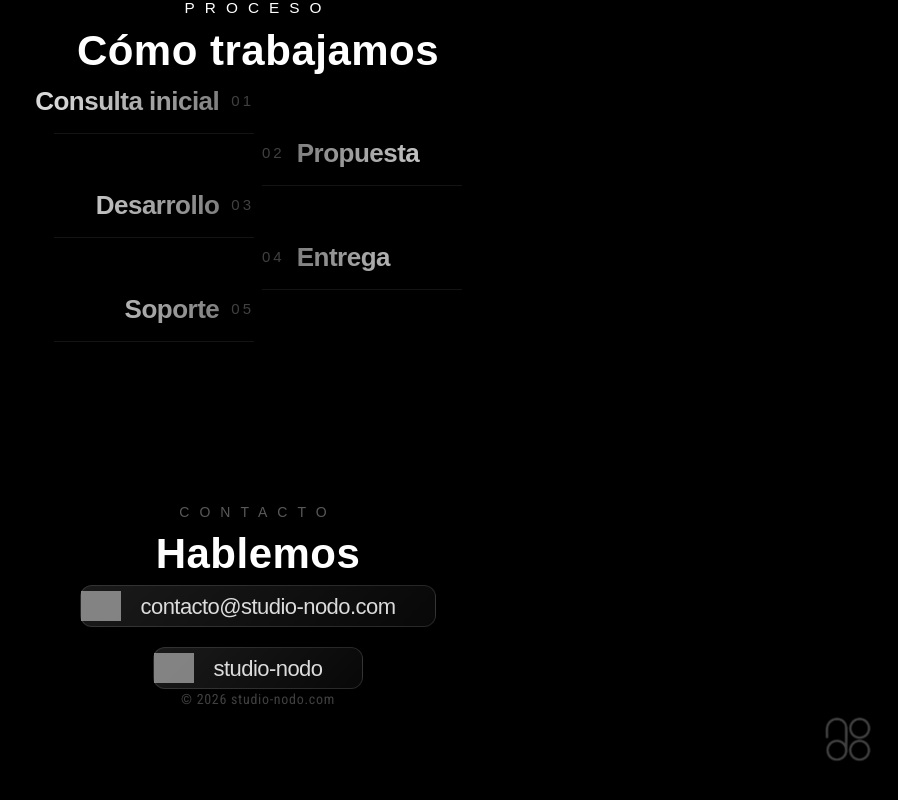
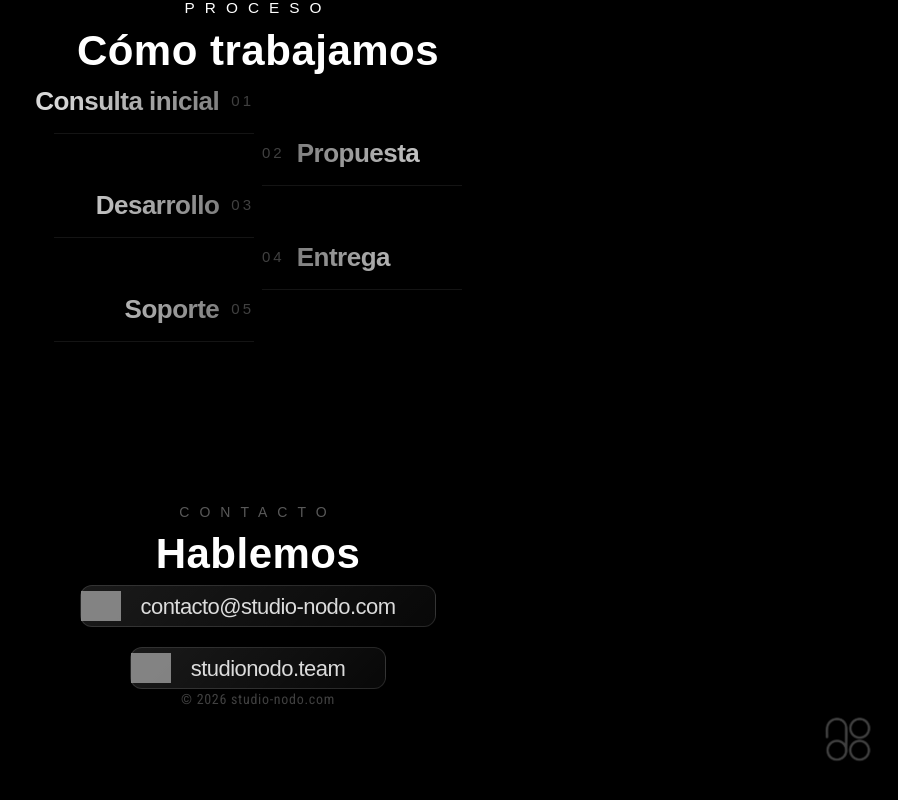
Before and after one commit to Studio-nodo/nodo-web, a Next.js app: page / in a window 1280 px wide. Shown: the part 3272-4072 px from the top of the page, without its empty margins (382-1280 px from the left). Built offline with nearby package versions, Linux system fonts and the light colour scheme; grey boxes are pictures that could not be loaded; a web font is replaced by a local one.

Commit message:
sitemap.xml actualizado

```diff
--- a/src/app/layout.tsx
+++ b/src/app/layout.tsx
@@ -104,7 +104,7 @@ export default function RootLayout({
         contactType: "customer service",
       },
     ],
-    sameAs: ["https://instagram.com/studio-nodo"],
+    sameAs: ["https://www.instagram.com/studionodo.team/"],
     offers: {
       "@type": "AggregateOffer",
       itemOffered: [
--- a/src/app/sitemap.ts
+++ b/src/app/sitemap.ts
@@ -1,4 +1,6 @@
 import { MetadataRoute } from "next";
+
+export const dynamic = "force-dynamic";
 
 export default function sitemap(): MetadataRoute.Sitemap {
   const baseUrl = "https://studio-nodo.com";
@@ -6,7 +8,7 @@ export default function sitemap(): MetadataRoute.Sitemap {
   return [
     {
       url: baseUrl,
-      lastModified: new Date("2025-12-01"),
+      lastModified: new Date(),
       changeFrequency: "monthly",
       priority: 1,
     },
--- a/src/components/ContactSection.tsx
+++ b/src/components/ContactSection.tsx
@@ -14,8 +14,8 @@ const contacts = [
   },
   {
     icon: imgInstagram,
-    text: "studio-nodo",
-    href: "https://instagram.com/studio-nodo",
+    text: "studionodo.team",
+    href: "https://www.instagram.com/studionodo.team/",
     isInstagram: true,
   },
 ];
--- a/src/components/ProcessSection.tsx
+++ b/src/components/ProcessSection.tsx
@@ -81,9 +81,13 @@ export default function ProcessSection() {
           const isOpen = openIndex === index;
 
           const titleBlock = (
-            <motion.button
+            <motion.div
               onClick={() => toggle(index)}
+              role="button"
+              tabIndex={0}
+              onKeyDown={(e) => { if (e.key === "Enter" || e.key === " ") toggle(index); }}
               className="group w-full"
+              style={{ cursor: "pointer" }}
               whileHover={{ x: isRight ? 6 : -6 }}
               transition={{ duration: 0.25, ease: [0.16, 1, 0.3, 1] }}
             >
@@ -167,7 +171,7 @@ export default function ProcessSection() {
                   </motion.div>
                 )}
               </AnimatePresence>
-            </motion.button>
+            </motion.div>
           );
 
           return (
```
